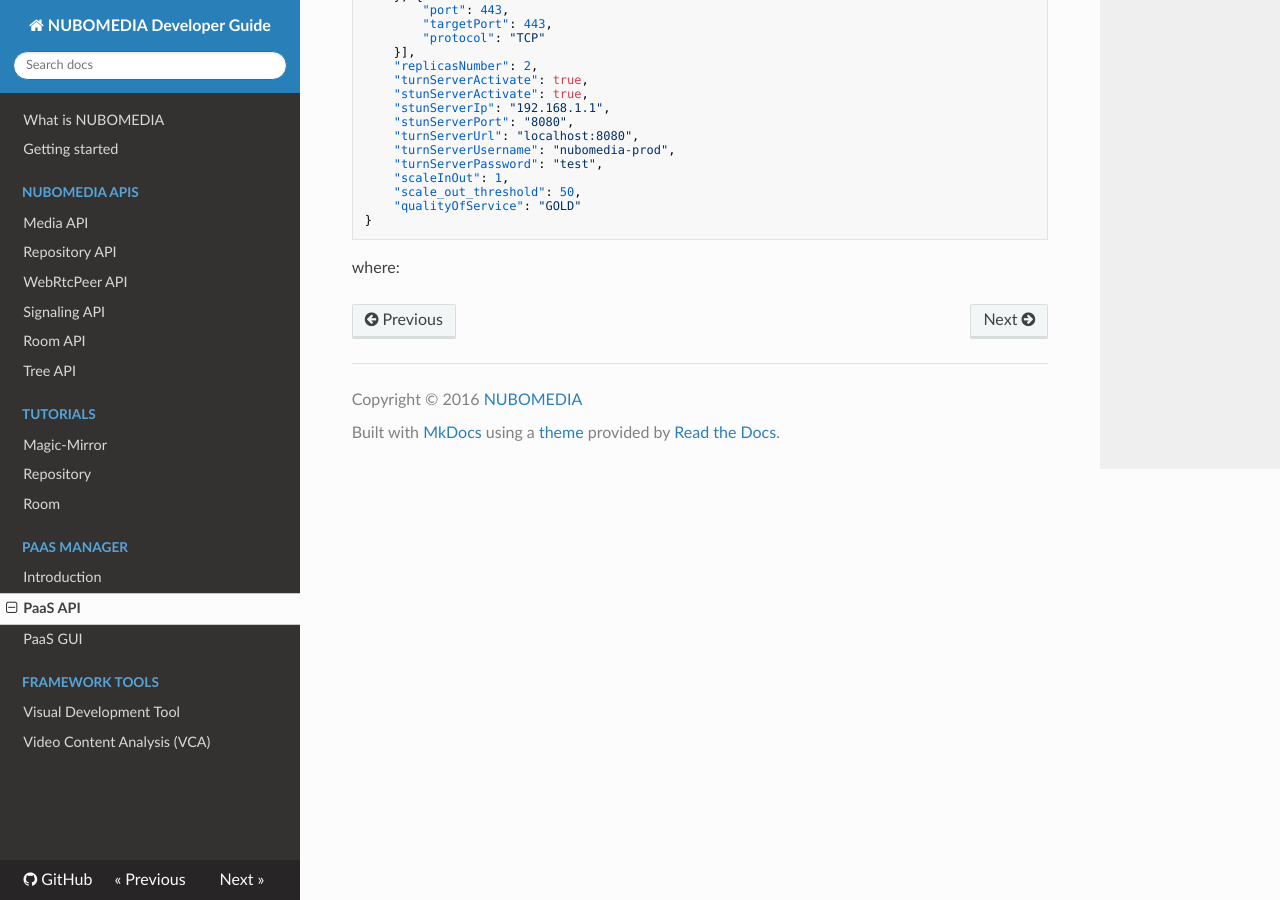
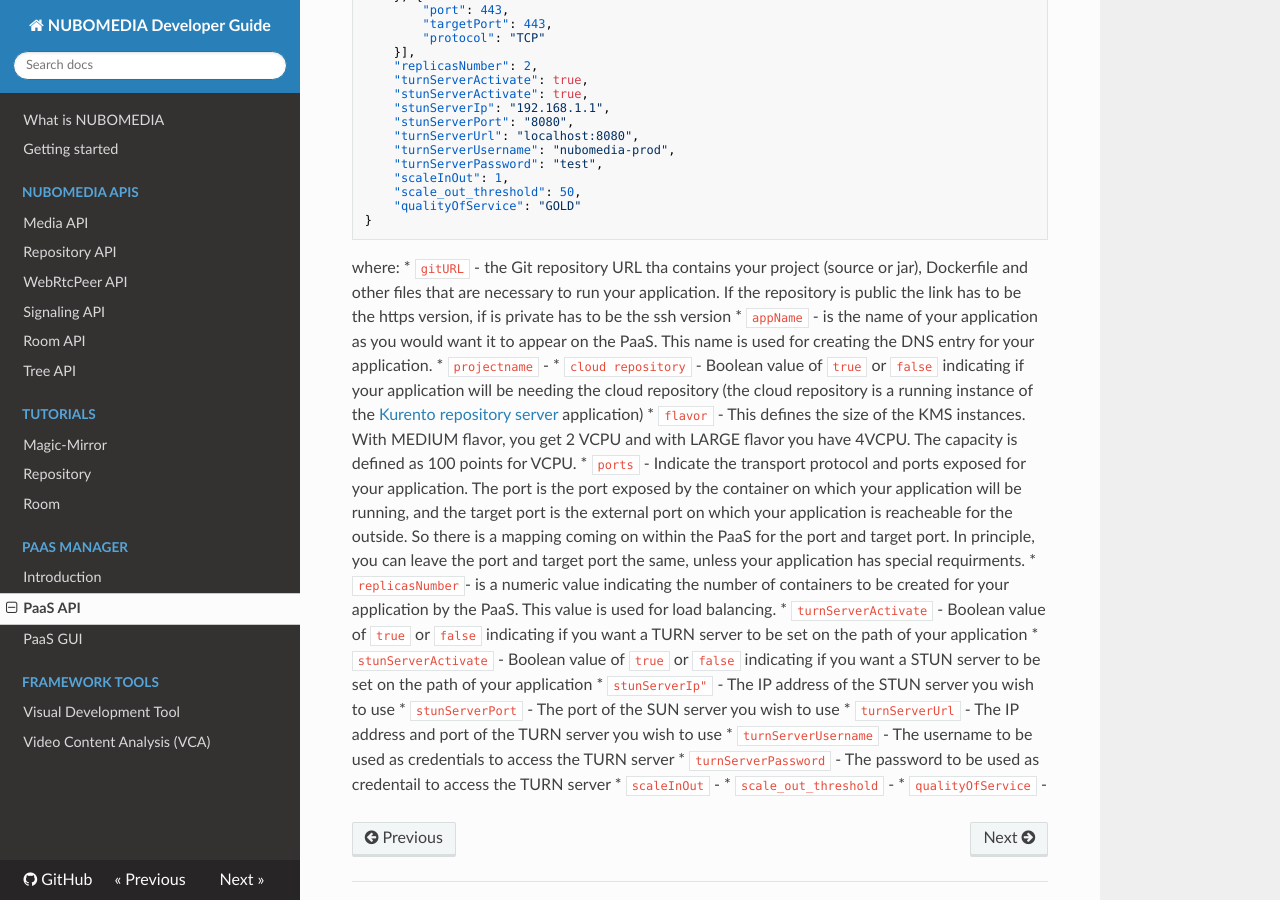
Before and after one commit to nubomedia/developer-guidelines, an MkDocs documentation site: the page built from docs/paas/paas-api.md, in a window 1280 px wide and 900 px high, scrolled down 649 px. Built offline with MkDocs 1.6.1, drawn with Linux system fonts in a browser that asks for light colours; nearby versions of some CDN libraries; old or Windows-style settings are respelled for this version of MkDocs.

Commit message:
Update paas-api.md

````diff
--- a/docs/paas/paas-api.md
+++ b/docs/paas/paas-api.md
@@ -39,3 +39,20 @@ For instantiating this application on the NUBOMEDIA PaaS you should create a JSO
 ```
 
 where:
+* ```gitURL``` - the Git repository URL tha contains your project (source or jar), Dockerfile and other files that are necessary to run your application. If the repository is public the link has to be the https version, if is private has to be the ssh version
+*  ```appName``` - is the name of your application as you would want it to appear on the PaaS. This name is used for creating the DNS entry for your application.
+*  ```projectname``` -
+*  ```cloud repository``` - Boolean value of ```true``` or ```false``` indicating if your application will be needing the cloud repository (the cloud repository is a running instance of the [Kurento repository server](http://doc-kurento-repository.readthedocs.org/en/latest/server.html) application)
+*  ```flavor``` - This defines the size of the KMS instances. With MEDIUM flavor, you get 2 VCPU and with LARGE flavor you have 4VCPU. The capacity is defined as 100 points for VCPU.
+*  ```ports``` - Indicate the transport protocol and ports exposed for your application. The port is the port exposed by the container on which  your application will be running, and the target port is the external port on which your application is reacheable for the outside. So there is a mapping coming on within the PaaS for the port and target port. In principle, you can leave the port and target port the same, unless your application has special requirments.
+*  ```replicasNumber```- is a numeric value indicating the number of containers to be created for your application by the PaaS. This value is used for load balancing.
+*  ```turnServerActivate``` - Boolean value of ```true``` or ```false``` indicating if you want a TURN server to be set on the path of your application
+*  ```stunServerActivate``` - Boolean value of ```true``` or ```false``` indicating if you want a STUN server to be set on the path of your application
+*  ```stunServerIp"``` - The IP address of the STUN server you wish to use
+*  ```stunServerPort``` - The port of the SUN server you wish to use
+*  ```turnServerUrl``` - The IP address and port of the TURN server you wish to use
+*  ```turnServerUsername``` -  The username to be used as credentials to access the TURN server
+*  ```turnServerPassword``` -  The password to be used as credentail to access the TURN server
+*  ```scaleInOut``` -
+*  ```scale_out_threshold``` -
+*  ```qualityOfService``` -
````
